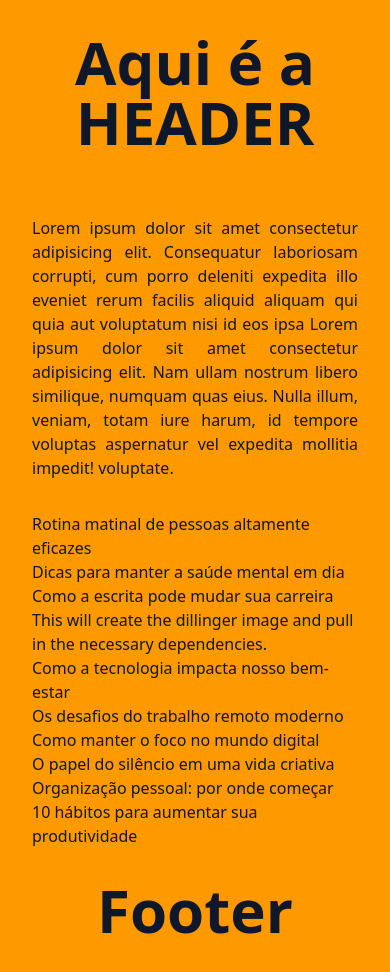
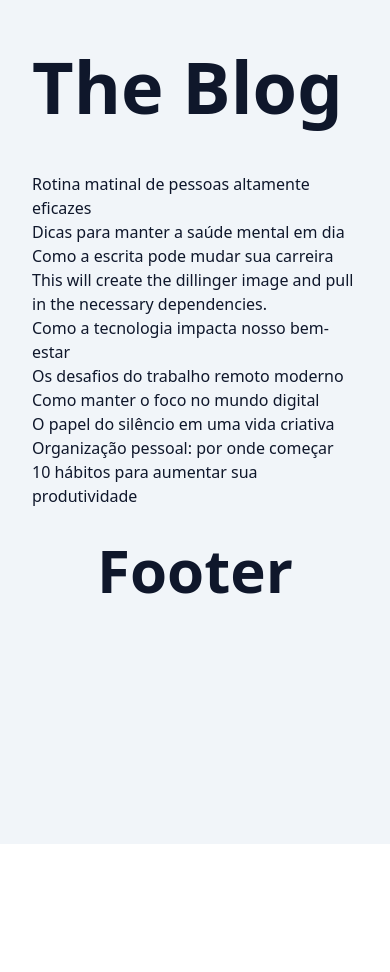
Before and after one commit to 1Luis-Amaro/BLOG-Next, a Next.js app in the folder blog/: page / in a window 390 px wide. After the commit the page ends 844 px from the top, so only its background shows below. Built offline with nearby package versions, Linux system fonts and the light colour scheme.

Commit message:
116 - Header Component + Breakpoints do Tailwind CSS com mobile-first

```diff
--- a/blog/src/app/page.tsx
+++ b/blog/src/app/page.tsx
@@ -1,4 +1,5 @@
 import { Container } from "@/components/Container";
+import { Header } from "@/components/Header";
 import { PostsList } from "@/components/PostsList";
 import { SpinLoader } from "@/components/SpinLoader";
 import { Suspense } from "react";
@@ -6,21 +7,7 @@
 export default async function HomePage() {
   return (
     <Container>
-        <header>
-          <h1 className="text-6xl font-bold text-center py-8">
-            Aqui é a HEADER
-          </h1>
-
-          <p className="text-justify py-8" >
-            Lorem ipsum dolor sit amet consectetur adipisicing elit. Consequatur
-            laboriosam corrupti, cum porro deleniti expedita illo eveniet rerum
-            facilis aliquid aliquam qui quia aut voluptatum nisi id eos ipsa
-            Lorem ipsum dolor sit amet consectetur adipisicing elit. Nam ullam
-            nostrum libero similique, numquam quas eius. Nulla illum, veniam,
-            totam iure harum, id tempore voluptas aspernatur vel expedita
-            mollitia impedit! voluptate.
-          </p>
-        </header>
+      <Header />
 
       <Suspense fallback={<SpinLoader />}>
         <PostsList />
--- a/blog/src/components/Container/index.tsx
+++ b/blog/src/components/Container/index.tsx
@@ -5,7 +5,7 @@
 export function Container({ children }: ContainerProps) {
   return (
     <div className="text-slate-900 bg-slate-100 min-h-screen">
-      <div className="bg-amber-500 max-w-screen-lg mx-auto px-8">
+      <div className="max-w-screen-lg mx-auto px-8">
         {children}
       </div>
     </div>
--- a/blog/src/components/Header/index.tsx
+++ b/blog/src/components/Header/index.tsx
@@ -0,0 +1,18 @@
+import clsx from "clsx";
+
+export function Header() {
+  return (
+    <header>
+      <h1
+        className={clsx(
+          "text-4xl/normal font-extrabold py-8", //para celular
+          "sm: text-5xl/normal sm:py-10",   //chegou no 640 uso essa opção
+          "md: text-6xl/normal md:py-11", // 768 PRA cima tem o md
+          "lg: text-7xl/normal lg:py-12" // 1024 pra cima entra o lg
+        )}
+      >
+        <a href="#">The Blog</a>
+      </h1>
+    </header>
+  );
+}
```
Lines whose indentation alone changed are shown as unchanged.
